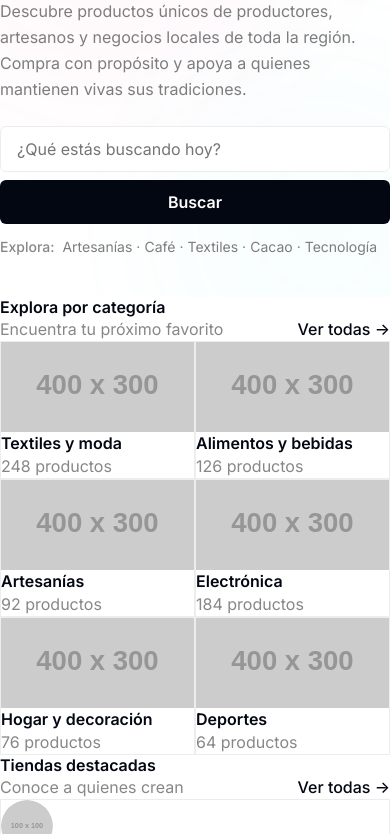
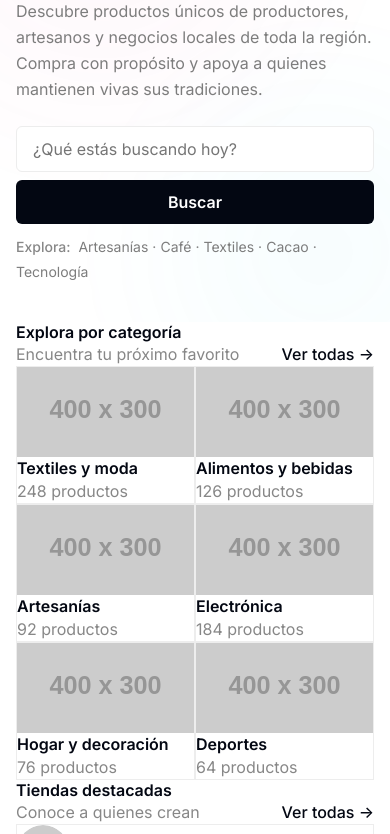
Before and after one commit to JalaU-Capstones/qatu-client, a website built with Vite: page index.html in a window 390 px wide. Shown: the part 258-1092 px from the top of the page. Built offline with nearby package versions, Linux system fonts and the light colour scheme; placeholder pictures from the web are drawn by us.

Commit message:
fix(layout): wrap unitless tokens in calc for .q-section-container
- Fix .q-section-container to use calc(var(--token, fallback) * 1px) so
  number-typed design tokens produce valid CSS
- Add 16px mobile gutter override (<768px)
- Categories, Featured Stores, and Hero now have consistent horizontal padding
  at all breakpoints
- Document token units gotcha and header/footer alignment note in DESIGN-SYSTEM.md

```diff
--- a/src/views/styles/main.css
+++ b/src/views/styles/main.css
@@ -82,10 +82,17 @@
 
 .q-section-container {
   width: 100%;
-  max-width: var(--q-geist-page-width, 1200px);
+  max-width: calc(var(--q-geist-page-width, 1200) * 1px);
   margin-left: auto;
   margin-right: auto;
-  padding-left: var(--q-geist-page-margin, 24px);
-  padding-right: var(--q-geist-page-margin, 24px);
+  padding-left: calc(var(--q-geist-page-margin, 24) * 1px);
+  padding-right: calc(var(--q-geist-page-margin, 24) * 1px);
   box-sizing: border-box;
 }
+
+@media (max-width: 768px) {
+  .q-section-container {
+    padding-left: 16px;
+    padding-right: 16px;
+  }
+}
```
Also changed, not shown: .docs/DESIGN-SYSTEM.md.
